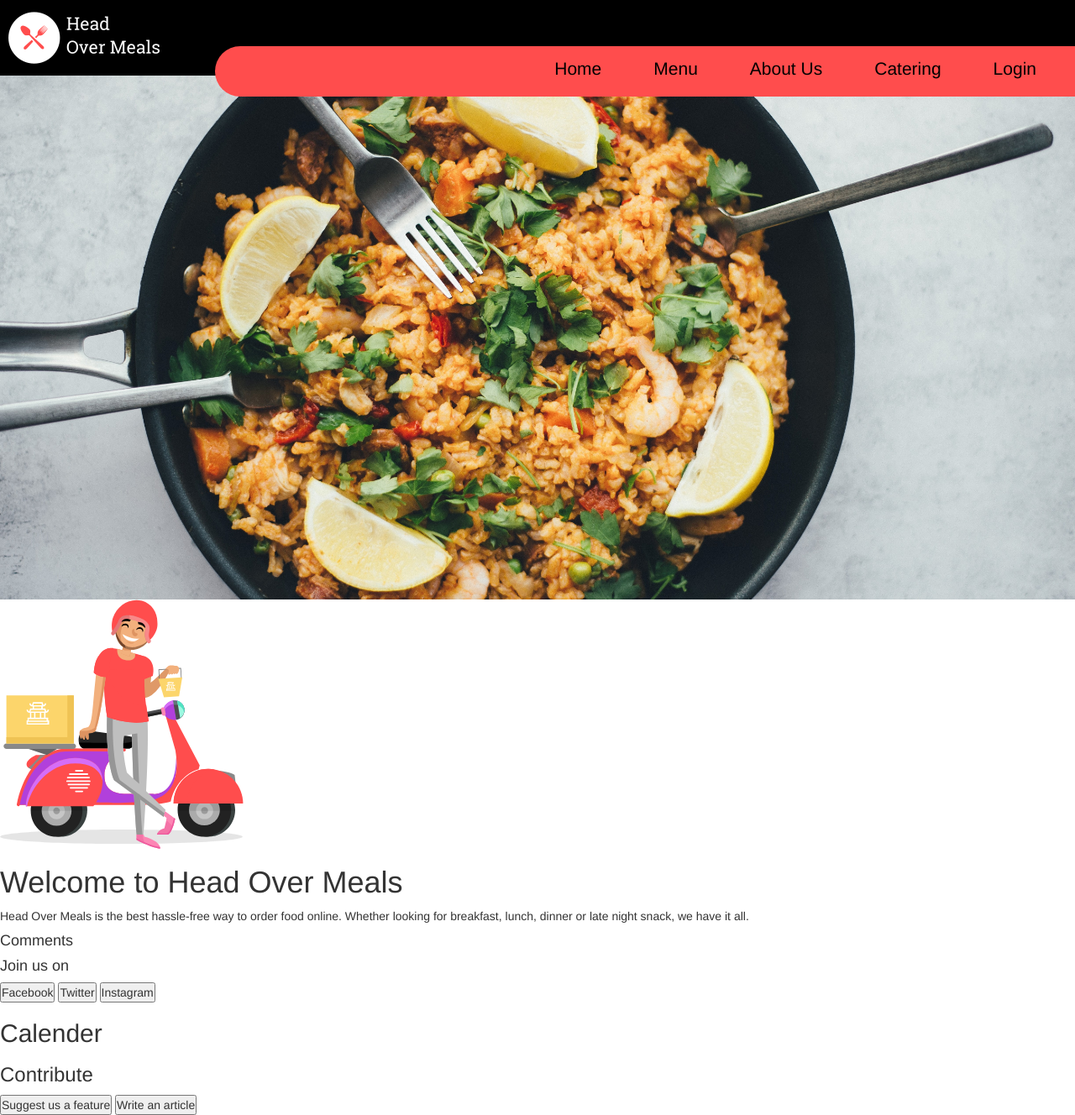
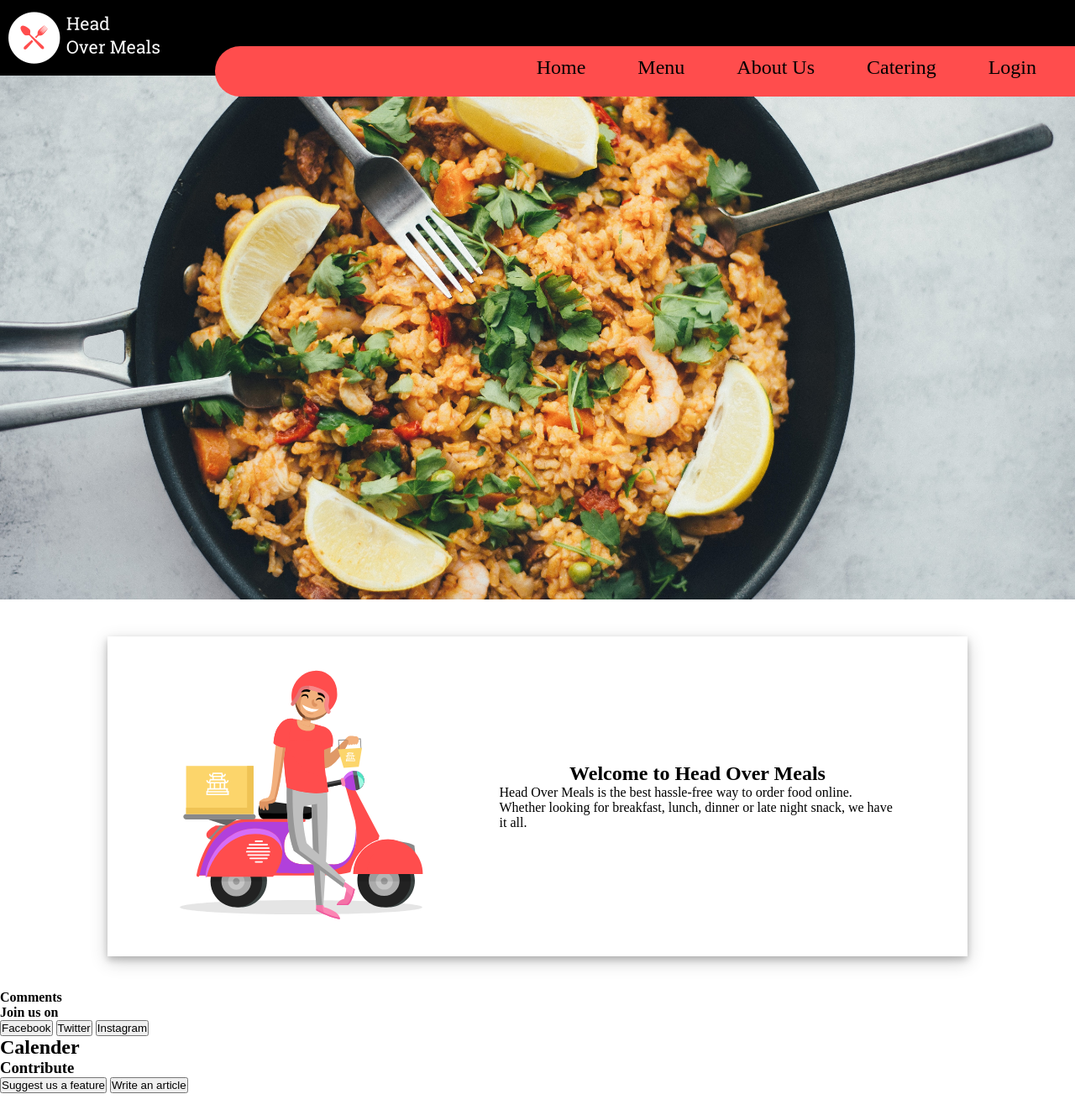
Before and after one commit to TraXIcoN/foodorderingsite, a PHP site: page / in a window 1280 px wide. Shown: the whole page at 84% size. After the commit the page ends 1302 px from the top, so only its background shows below. Run offline with PHP 8.4, Linux system fonts and the light colour scheme.

Commit message:
update 1

```diff
--- a/index.html
+++ b/index.html
@@ -3,13 +3,11 @@
 
 <head>
     <title>Head over Meals</title>
-
     <!-- Latest compiled and minified CSS -->
-    <link rel="stylesheet" href="https://maxcdn.bootstrapcdn.com/bootstrap/3.4.1/css/bootstrap.min.css">
-    <script src="https://maxcdn.bootstrapcdn.com/bootstrap/3.4.1/js/bootstrap.min.js"></script>
+    <!-- <link rel="stylesheet" href="https://maxcdn.bootstrapcdn.com/bootstrap/3.4.1/css/bootstrap.min.css">
+    <script src="https://maxcdn.bootstrapcdn.com/bootstrap/3.4.1/js/bootstrap.min.js"></script> -->
     <link rel="stylesheet" type="text/css" href="styles.css">
     <!-- <link rel="stylesheet" href="https://cdnjs.cloudflare.com/ajax/libs/materialize/1.0.0/css/materialize.min.css"> -->
-
 </head>
 
 <body>
@@ -31,10 +29,16 @@
         <img class="caro-img" src="images/caro21.jpg">
     </section>
     <section id="Intro">
-        <img src="images/s1.svg">
-        <h1>Welcome to Head Over Meals</h1>
-        <p>Head Over Meals is the best hassle-free way to order food online. Whether looking for breakfast,
-            lunch, dinner or late night snack, we have it all.</p>
+        <div class="wrapper">
+            <div class="first-svg">
+                <img src="images/s1.svg">
+            </div>
+            <div class="intro-description">
+                <h1>Welcome to Head Over Meals</h1>
+                <p>Head Over Meals is the best hassle-free way to order food online. Whether looking for breakfast,
+                    lunch, dinner or late night snack, we have it all.</p>
+            </div>
+        </div>
     </section>
     <section id="some-review">
         <div class="#">
--- a/styles.css
+++ b/styles.css
@@ -70,3 +70,26 @@
 	max-height: 70% !important;
 
 }
+
+.wrapper {
+	display: flex;
+	justify-content: space-around;
+	//align-items: center;
+	flex-flow: row wrap;
+	width: 80vw;
+	padding: 40px;
+	margin: 40px auto;
+	box-shadow: 0 4px 8px 0 rgba(0, 0, 0, 0.2), 0 6px 20px 0 rgba(0, 0, 0, 0.19);
+}
+
+.intro-description {
+	display: flex;
+	justify-content: center;
+	align-items: center;
+	flex-flow: column nowrap;
+	width: 50%;
+}
+
+.wrapper .first-svg {
+	flex-order: 3;
+}
```
